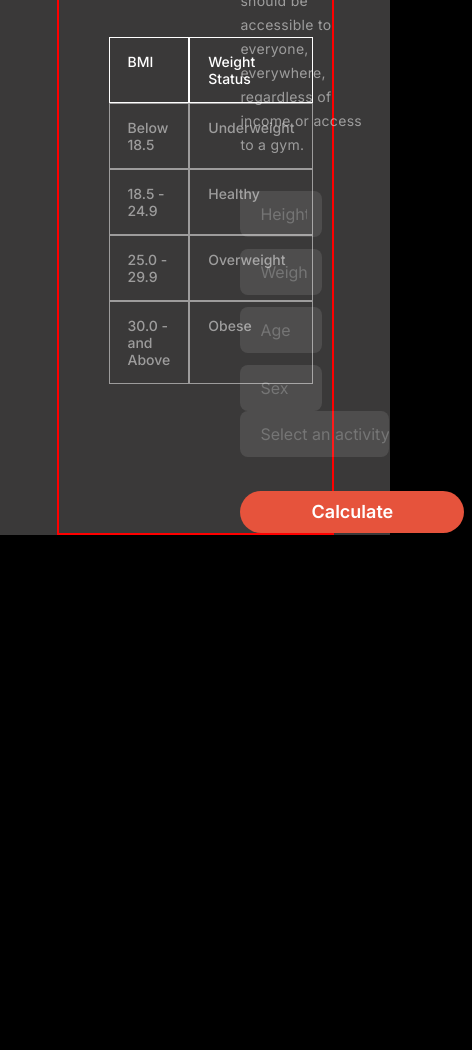
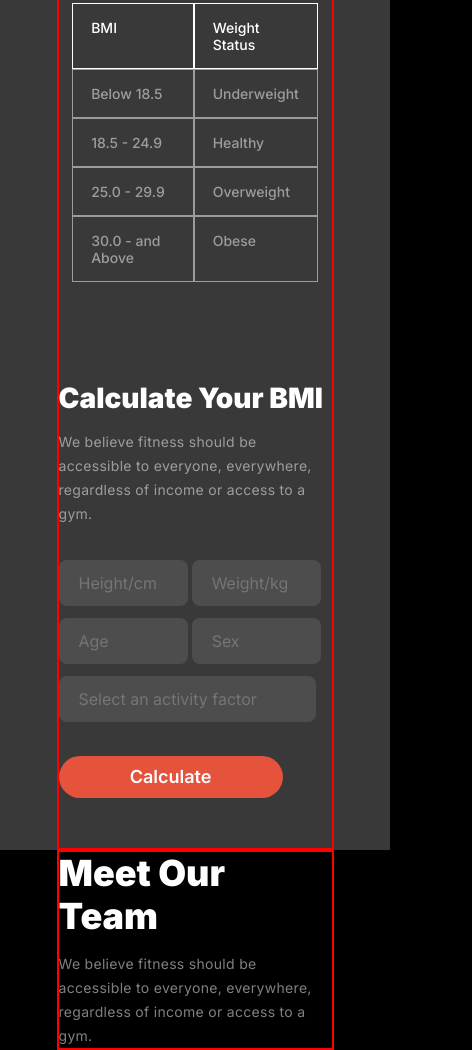
Before and after one commit to atmabdullaham/workout, a plain HTML site: page index.html in a window 390 px wide. Shown: the part 5003-6053 px from the top of the page, 472 px wide, since content can reach past the window. Before the commit the page ends 5538 px from the top, so only its background shows below. Drawn offline with nearby package versions, Linux system fonts and the light colour scheme; a web font is replaced by a local one.

Commit message:
make bmi section responsive

```diff
--- a/index.html
+++ b/index.html
@@ -216,6 +216,15 @@
           </div>
         </div>
       </section>
+      <section id="meet" class="common-section1">
+        <div class="meet-text-container">
+          <h2 class="heading2">Meet Our Team</h2>
+          <p class="para2">
+            We believe fitness should be accessible to everyone, everywhere,
+            regardless of income or access to a gym.
+          </p>
+        </div>
+      </section>
     </main>
   </body>
 </html>
--- a/styles/style.css
+++ b/styles/style.css
@@ -447,7 +447,7 @@ margin-bottom: 100px;
 
 .calculate-container{
   width: 50%;
-  margin-top: 50px;
+  margin: 50px 0px;
 
 }
 .calculate-container h3 {
@@ -637,4 +637,23 @@ P{
   height: 150px;
 }
 
+/* ______BMI_______ */
+.flex{
+  flex-direction: column;
+  justify-content: center;
+  align-items: center;
 }
+.calculator-container{
+  width: 90%;
+}
+.calculate-container{
+  width: 100%;
+}
+
+#input1, #input2, #input3, #input4{
+  width: 40%;  }
+  #input5{
+    width: 87%;
+  }
+
+}
```
